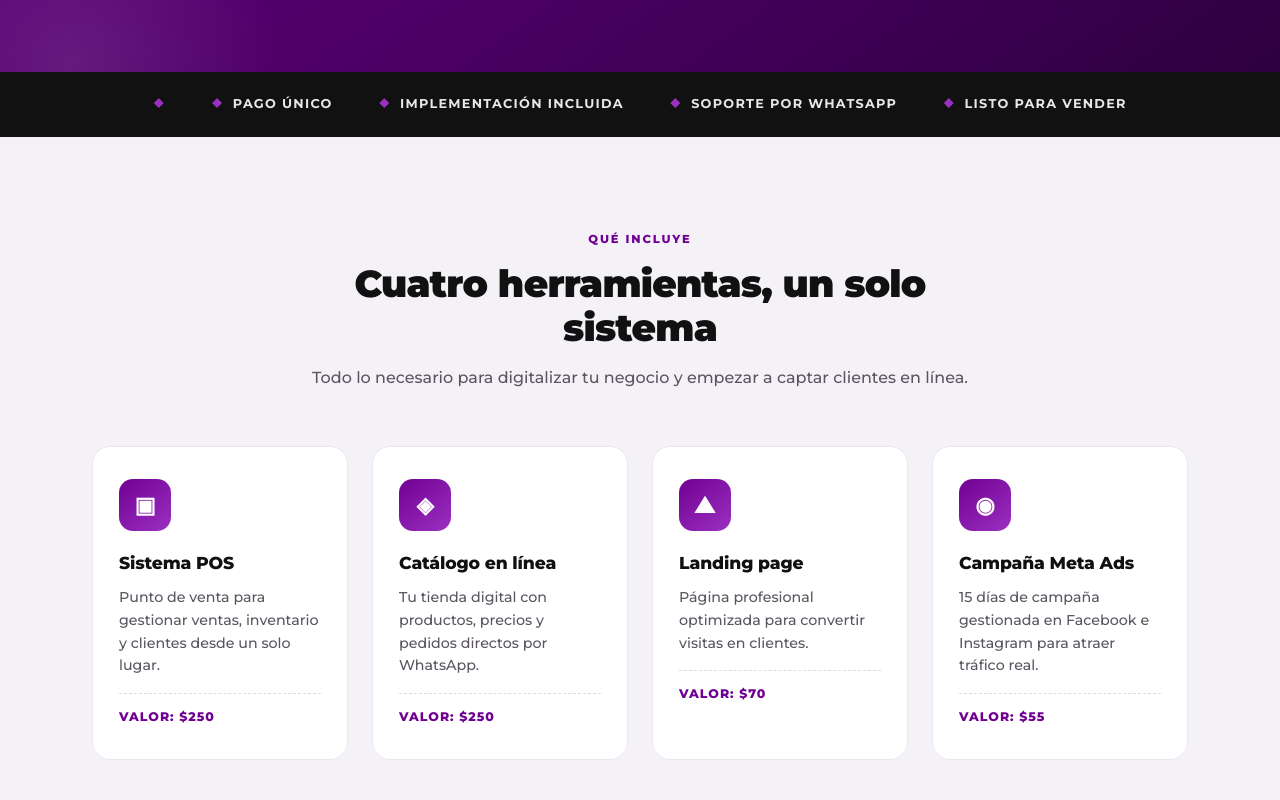
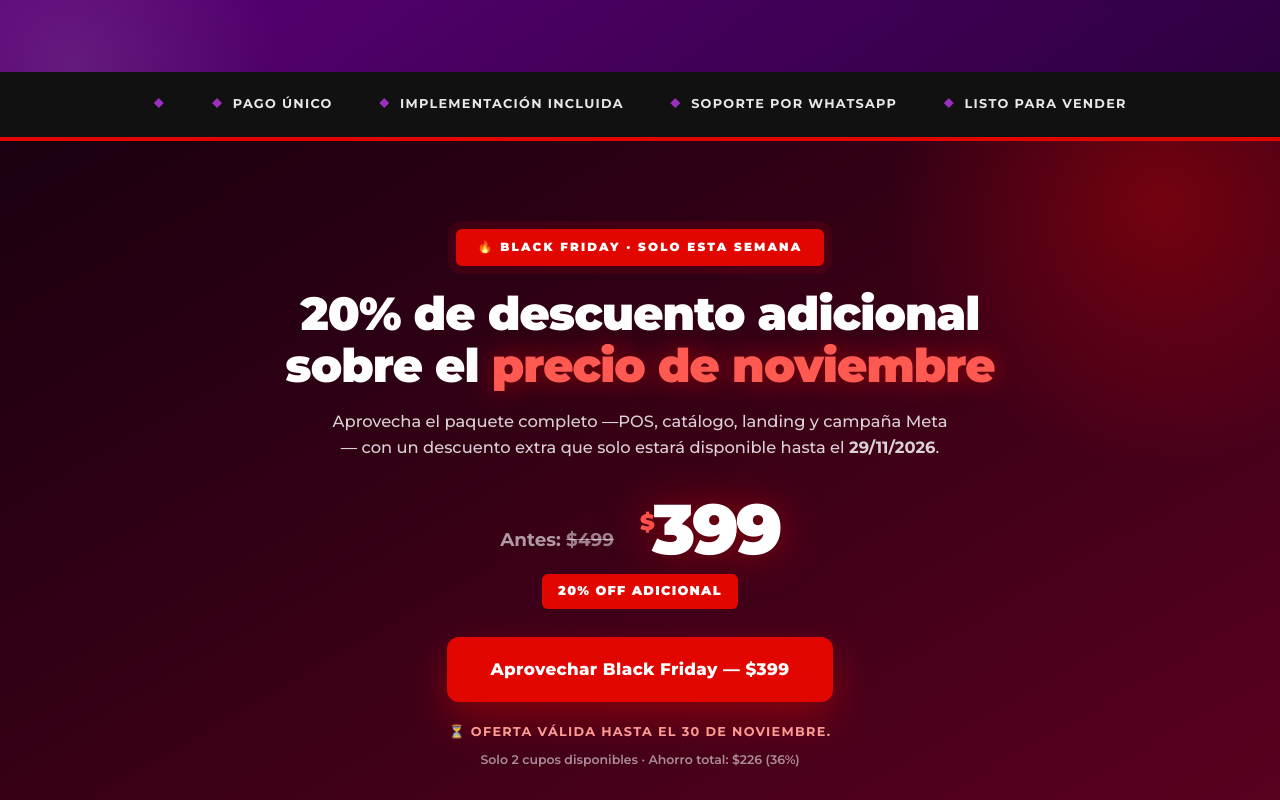
Before and after one commit to adnebula/blacknovember, a plain HTML site: page index.html in a window 1280 px wide. Shown: the part 740-1540 px from the top of the page. Drawn offline with Linux system fonts and the light colour scheme.

Commit message:
Agregadas las promociones de black friday

```diff
--- a/index.html
+++ b/index.html
@@ -805,7 +805,7 @@
        5) Opcional: en la tarjeta de precio del hero, cambiar el botón
           por uno que apunte a #blackfriday durante la fase BF.
      ============================================================ -->
-<section id="blackfriday" class="bf-hidden">
+<section id="blackfriday" class="bf-active">
   <div class="wrap">
     <span class="bf-flag">🔥 Black Friday · Solo esta semana</span>
 
@@ -829,7 +829,7 @@
     </div>
 
     <p class="bf-deadline">⏳ Oferta válida hasta el 30 de noviembre.</p>
-    <p class="bf-cupos">Solo 4 cupos disponibles · Ahorro total: $226 (36%)</p>
+    <p class="bf-cupos">Solo 2 cupos disponibles · Ahorro total: $226 (36%)</p>
   </div>
 </section>
 <!-- ▲▲▲ FIN BLOQUE BLACK FRIDAY ▲▲▲ -->
@@ -942,7 +942,7 @@
 
     <div class="faq-list">
       <details open>
-        <summary>¿El precio de $499 es pago único?</summary>
+        <summary>¿El precio de $399 es pago único?</summary>
         <p>Sí. Es un pago único por la implementación completa del paquete. No hay mensualidades ocultas.</p>
       </details>
       <details>
```
